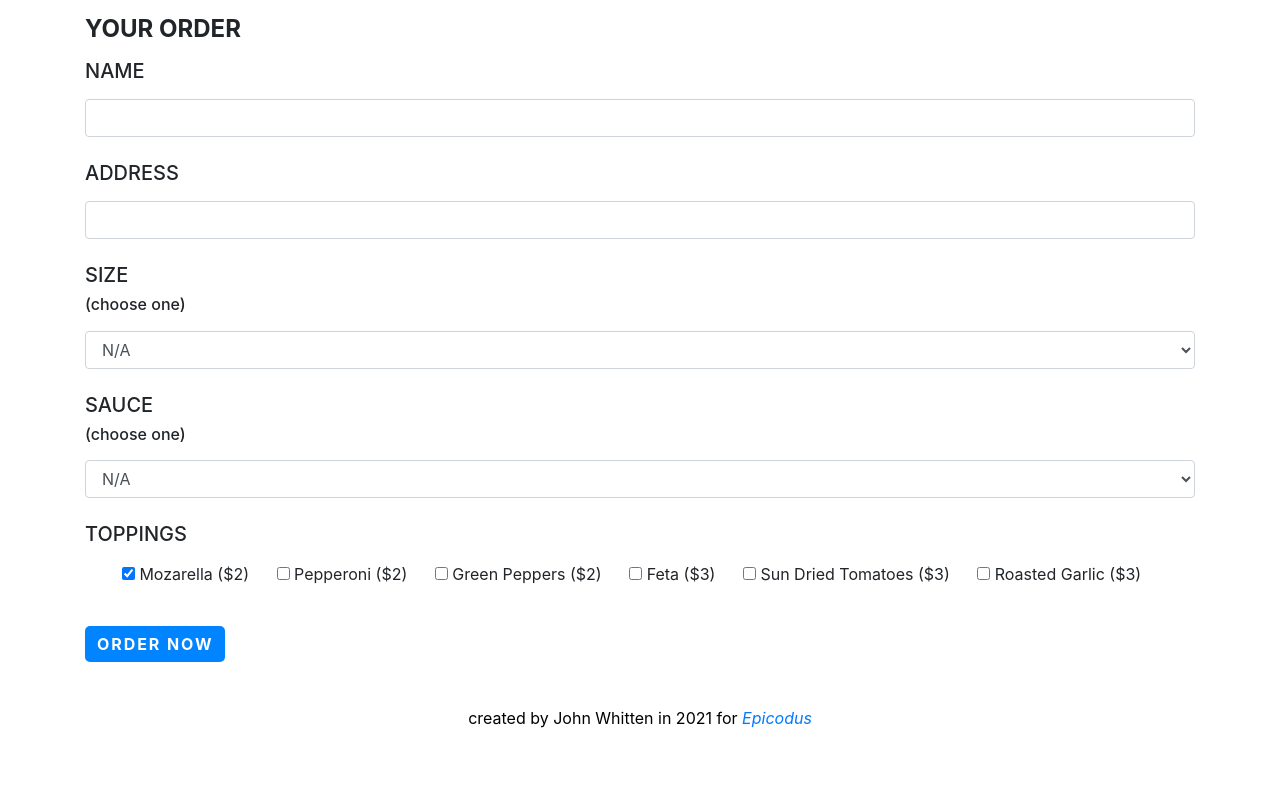
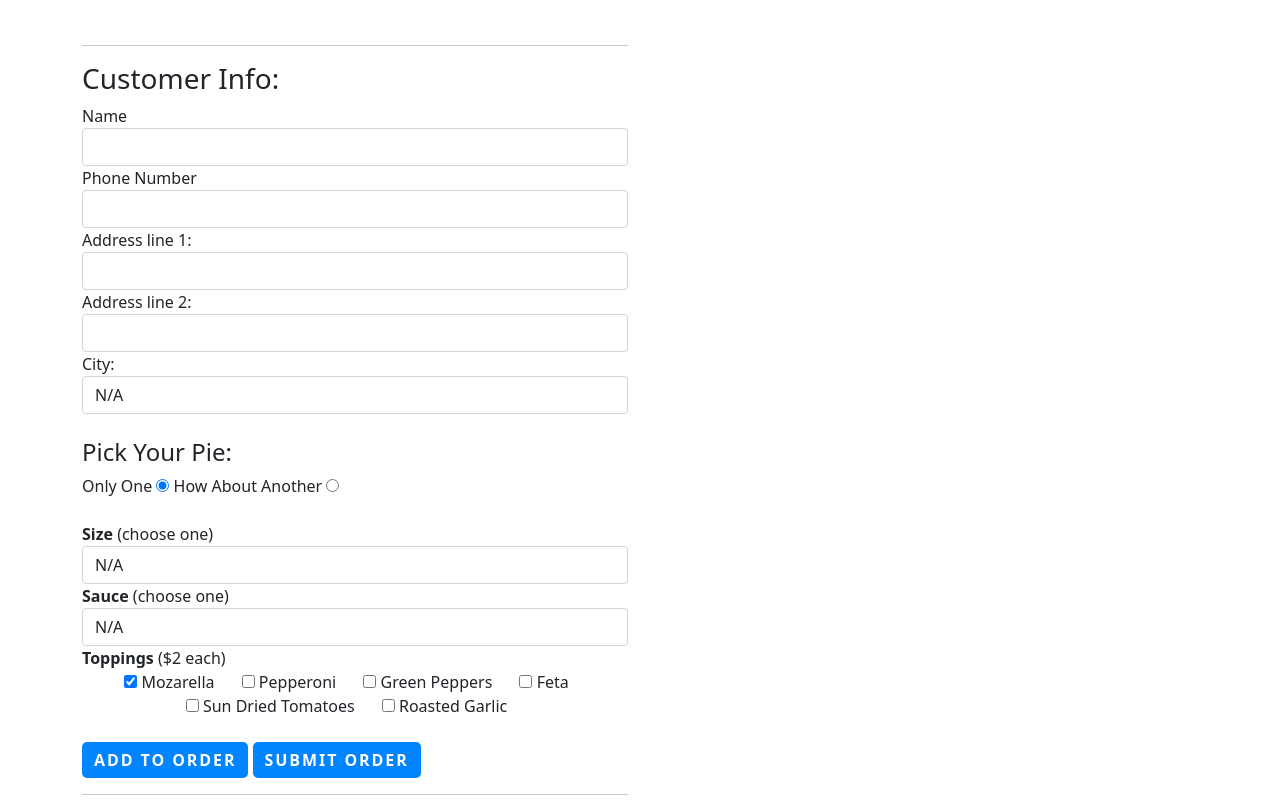
Before and after one commit to johnwhittenstudio/project-4, a plain HTML site: page index.html in a window 1280 px wide. Shown: the part 167-975 px from the top of the page. Before the commit the page ends 922 px from the top, so only its background shows below. Drawn offline with nearby package versions, Linux system fonts and the light colour scheme.

Commit message:
finish adding forms to index.html

```diff
--- a/index.html
+++ b/index.html
@@ -1,79 +1,162 @@
 <!DOCTYPE html>
 <html lang="en">
 <head>
-  <link href="css/bootstrap.css" rel="stylesheet" type="text/css">
+  <title>Michelob Angelo's</title>
+  <link rel="stylesheet" href="https://cdn.jsdelivr.net/npm/bootstrap@5.1.3/dist/css/bootstrap.min.css" integrity="sha384-1BmE4kWBq78iYhFldvKuhfTAU6auU8tT94WrHftjDbrCEXSU1oBoqyl2QvZ6jIW3" crossorigin="anonymous">
   <link href="css/styles.css" rel="stylesheet" type="text/css">
-  <script src="js/jquery-3.6.0.js"></script>
+  <script src="https://code.jquery.com/jquery-3.6.0.min.js" integrity="sha256-/xUj+3OJU5yExlq6GSYGSHk7tPXikynS7ogEvDej/m4=" crossorigin="anonymous"></script>
   <script src="js/scripts.js"></script>
-  <title>Pizza Parlor</title>
 </head>
 <body>
+  <div class="container">
     <div class="header1">
-  <h1><strong>PIZZA PARLOR</strong></h1>
+      <h1><strong>Michelob Angelo's Pizza Parlor</strong> ™</h1>
+    </div>
     <br>
-  <h3>Online Order Form</h3>
+    <h5>Now delivering throughout Multnomah County.</h5>
+    <br>
+    <div class="row">
+      <div class="col-md-6">
+        <hr>
+        <h3>Customer Info:</h3>
+        <form id="new-order"></form>
+
+          <div class="form-group">
+            <label for="new-name">Name</label>
+            <input type="text"  class="form-control" id="new-name">
           </div>
-<div class="container">
-<form id="order-form"></form>
-  <h4><strong>YOUR ORDER</strong></h4>
-  <div class="form-group"></div>
-  <label for="new-first-name"><h5>NAME</h5></label>
-  <input type="text" class="form-control" id="new-name">
+          <div class="form-group">
+            <label for="new-phone-number">Phone Number</label>
+            <input type="text"  class="form-control" id="new-phone-number">
+          </div>
+          <div class="form-group">
+            <label for="new-address-1">Address line 1:</label>
+            <input type="text" class="form-control" id="new-address-1">
+          </div>
+          <div class="form-group">
+            <label for="new-address-2">Address line 2:</label>
+            <input type="text" class="form-control" id="new-address-2">
+          </div>
+          <div class="form-group">
+            <label for="new-city">City:</label>
+            <select class="form-control" id="new-city" name="city">
+              <option value="">N/A</option>
+              <option value="PO">Portland</option>
+              <option value="GR">Gresham</option>
+              <option value="TR">Troutdale</option>
+              <option value="WV">Wood Village</option>
+              <option value="FA">Fiarvew</option>
+              <option value="MP">Maywood Park</option>
+            </select>
+          </div>
           <br>
-  <label for="new-address"><h5>ADDRESS</h5></label>
-  <input type="text" class="form-control" id="new-address">
+
+          <h4>Pick Your Pie:</h4>
+          <div class="form-group type-select">
+            <label for="firstPie">Only One</label>
+            <input type="radio" id="first" value="first" name="pizza-order" checked="checked">
+            <label for="secondPie">How About Another</label>
+            <input type="radio" id="second" value="second" name="pizza-order">
+          </div>
           <br>
-  <label for="size"><h5>SIZE</h5><h6>(choose one)</h6></label>
+
+          <div class="form-group">
+          <label for="size"><strong>Size</strong> (choose one)</label>
             <select class="form-control" id="new-size" name="size">
               <option value="">N/A</option>
-      <option value="SM">Small - 12 in.</option>
-      <option value="MD">Medium - 16 in.</option>
-      <option value="LG">Large - 20 in.</option>
-      <option value="XL">Extra Large - 24 in.</option>
+              <option value="SM">Small - 12 in..................$16.00</option>
+              <option value="MD">Medium - 16 in..............$24.00</option>
+              <option value="LG">Large - 20 in.................$32.00</option>
+              <option value="XL">Extra Large - 24 in........$40.00</option>
             </select>
-  <br>
-  <label for="topping"><h5>SAUCE</h5><h6>(choose one)</h6></label>
-    <select class="form-control" id="new-topping" name="topping">
+          </div>
+
+          <div class="form-group">
+          <label for="sauce"><strong>Sauce</strong> (choose one)</label>
+            <select class="form-control" id="new-sauze" name="sauce">
               <option value="">N/A</option>
               <option value="MA">Marinara</option>
               <option value="GA">Garlic Cream</option>
               <option value="PE">Pesto Basil</option>
             </select>
-  <br>
-  <label for="size"><h5>TOPPINGS</h5></label>
+          </div>
+
+          <div class="form-group">
+            <label for="toppings"><strong>Toppings</strong> ($2 each)</label>
             <div class="checkboxes">
               <div class="form-group" id="toppings">
               <span>
                 <label for="selected-topping" class="checkbox-inline">
                   <input type="checkbox" id="test" value="mozarella" name="selected-topping" checked>
-      Mozarella ($2)
+                  Mozarella
                 </label>
                 <label for="selected-topping" class="checkbox-inline">
                   <input type="checkbox" value="pepperoni" name="selected-topping">
-      Pepperoni ($2)
+                  Pepperoni
                 </label>
                 <label for="selected-topping" class="checkbox-inline">
                   <input type="checkbox" value="peppers" name="selected-topping">
-      Green Peppers ($2)
+                  Green Peppers
                 </label>
                 <label for="selected-topping" class="checkbox-inline">
                   <input type="checkbox" value="feta" name="selected-topping">
-      Feta ($3)
+                  Feta
                 </label>
                 <label for="selected-topping" class="checkbox-inline">
                   <input type="checkbox" value="tomatoes" name="selected-topping">
-      Sun Dried Tomatoes ($3)
+                  Sun Dried Tomatoes
                 </label>
                 <label for="selected-topping" class="checkbox-inline">
                   <input type="checkbox" value="garlic" name="selected-topping">
-      Roasted Garlic ($3)
+                  Roasted Garlic
                 </label>
               <span>
               </div>
+            </div>
+          </div>
           <br>
+
+          <button type="button" id="addOrder" class="btn btn-lng center-block">ADD TO ORDER</button>
+          <button type="submit" class="btn btn-lng center-block">SUBMIT ORDER</button>
+        </form>
+        <br>
+
+        <hr>
+        <h2>Your Order:</h2>
+        <ul id="order">
+        </ul>
       </div>
-  <button type="submit" class="btn btn-lng center-block">ORDER NOW</button>
-</form>
+      <div class="col-md-6">
+        <div id="show-order">
+          <div class="row" id="name-row">
+            <p>Name: <span class="name"></span></p>
+            <p>Phone Number: <span class="phone-number"></span></p>
+            <p>Address line 1: <span class="address-1"></span></p>
+            <p>Address line 2: <span class="address-2"></span></p>
+            <p>City: <span class="city"></span></p>
+          </div>
+          <div class="row">
+            <div class="col-sm-6">
+              <p id="typeFirst">Your First Pie</p>
+              <p>Selected Size: <span class="size"></span></p>
+              <p>Selected Sauce: <span class="sauce"></span></p>
+              <p>Selected Toppings: <span class="toppings"></span></p>
+            </div>
+            <div class="col-sm-6">
+              <p id="typeSecond">Your Second Pie</p>
+              <p>Selected Size: <span class="second-size"></span></p>
+              <p>Selected Sauce: <span class="second-sauce"></span></p>
+              <p>Selected Toppings: <span class="second-toppings"></span></p>
+            </div>
+            <div class="row" id="button-row">
+              <div id="buttons">
+              </div>
+            </div>
+          </div>
+        </div>
+      </div>
+
+    </div>
   </div>
   <br>
   <div class="footer">
```
Lines whose indentation alone changed are shown as unchanged.
